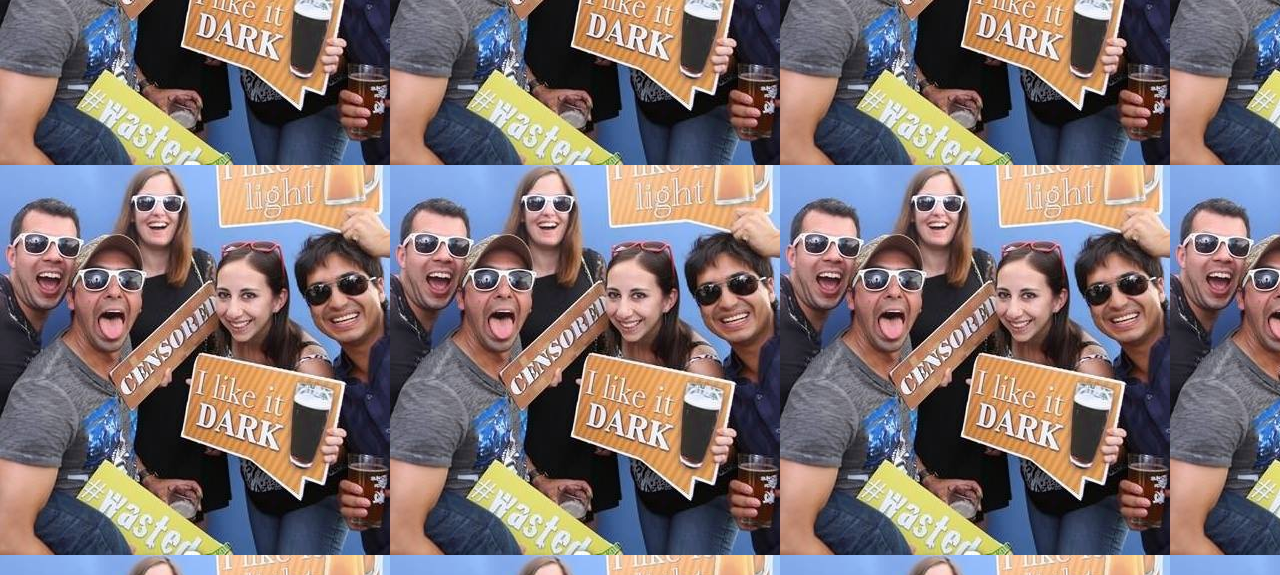
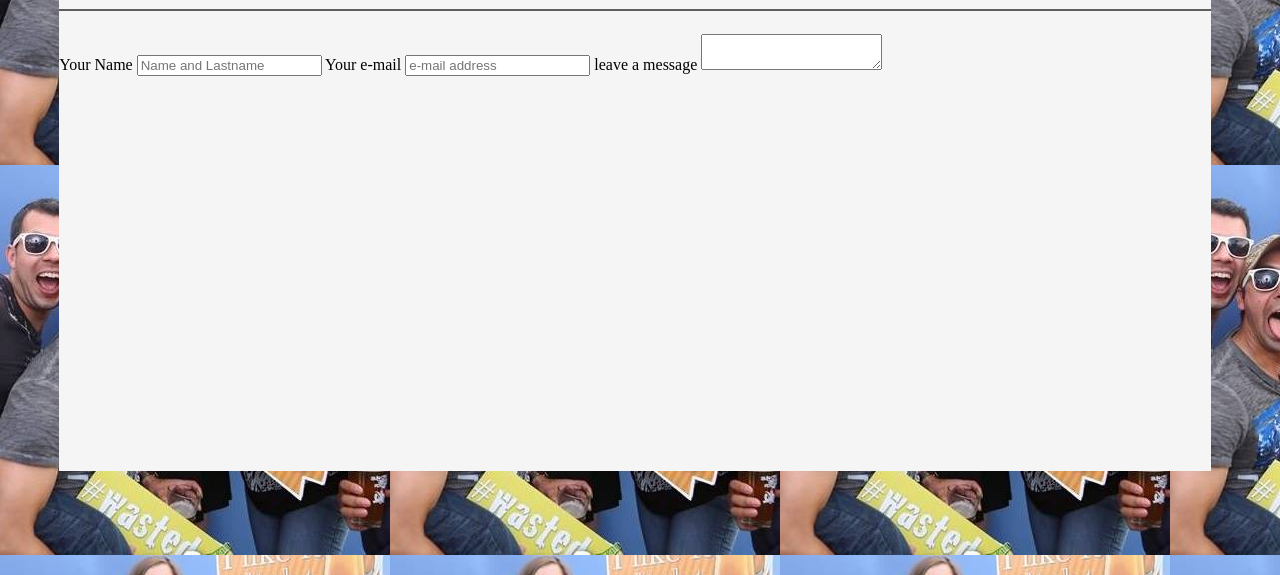
Before and after one commit to nyramirez/Basic-portfolio, a plain HTML site: page contact.html in a window 1280 px wide. Shown: the part 225-800 px from the top of the page. Drawn offline with Linux system fonts and the light colour scheme.

Commit message:
form input for contact

```diff
--- a/contact.html
+++ b/contact.html
@@ -21,5 +21,30 @@
 
     </section>
 
+    <section class="about-content">
+
+            <h2> Contact </h2>
+
+            <hr>
+
+            <div class="topcontent">
+
+                <form>
+
+                    <label for="nameEntry">Your Name</label>
+                    <input type="text" id="nameEntry" name="name" required="required" placeholder="Name and Lastname">
+
+                    <label for="emailEntry">Your e-mail</label>
+                    <input type="email" id="emailEntry" name="email" required="required" placeholder="e-mail address ">
+
+                    <label for="messageEntry">leave a message</label>
+                    <textarea class="messageEntry" required="required" placeholder="Please, leave a message">
+
+                </form>
+
+            </div>
+
+        </section>
+
 </body>
 </html>
```
